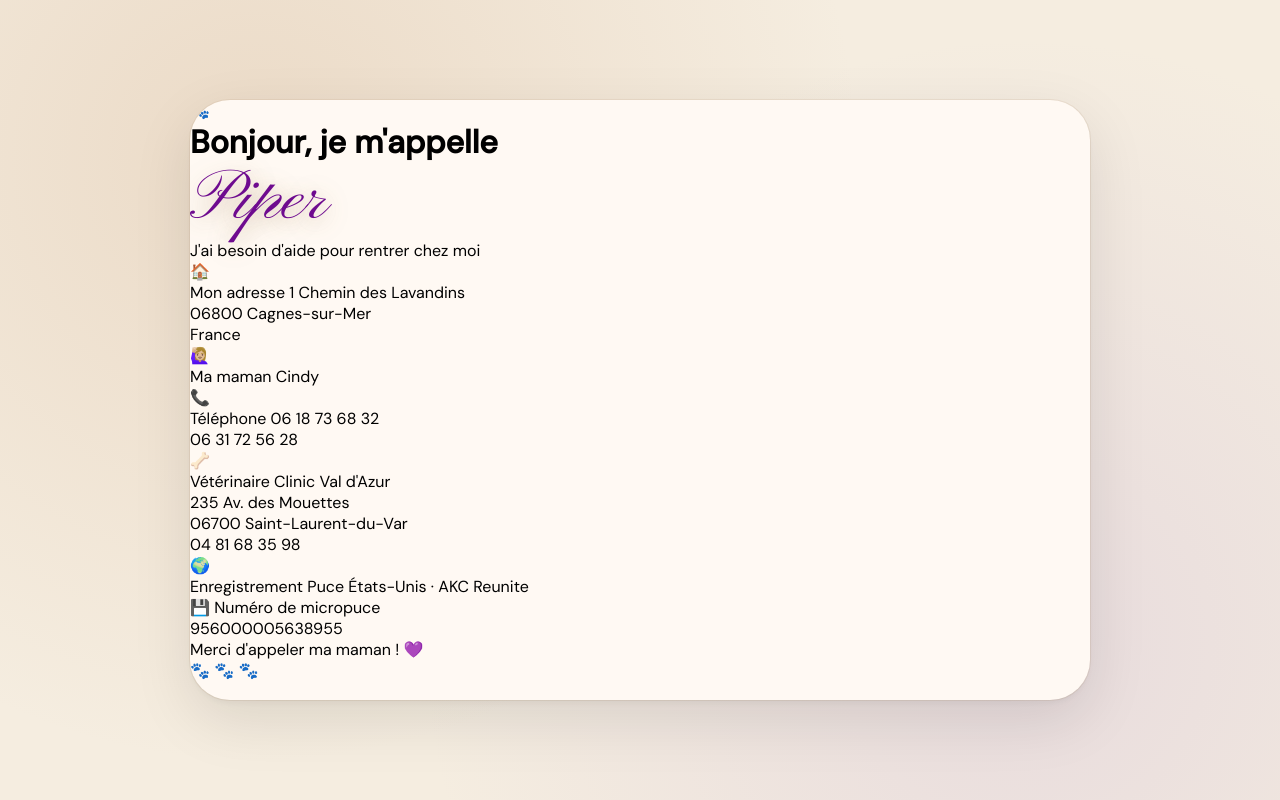
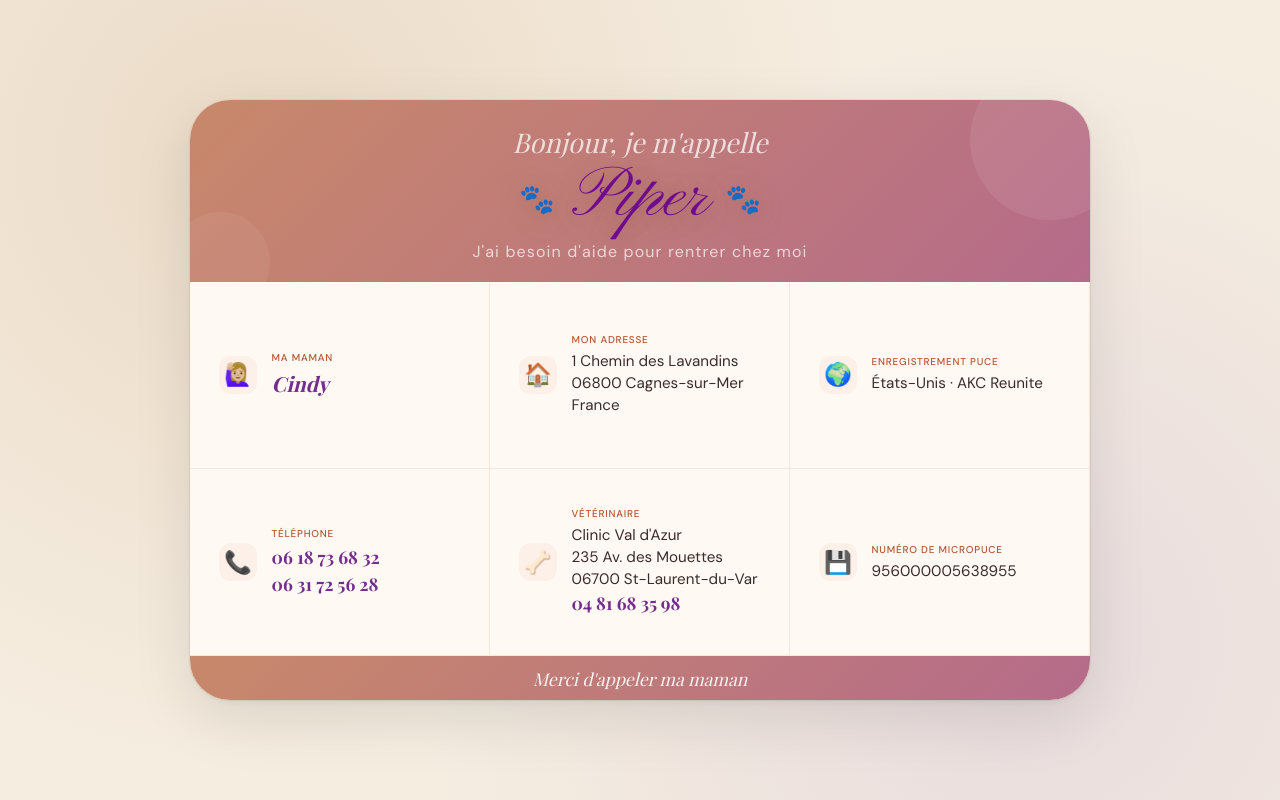
Before and after one commit to cindyMendes/piper, a plain HTML site: page index.html in a window 1280 px wide. Drawn offline with nearby package versions, Linux system fonts and the light colour scheme; a web font is replaced by a local one.

Commit message:
Refactor HTML structure for clarity and layout

```diff
--- a/index.html
+++ b/index.html
@@ -1,5 +1,6 @@
 <!DOCTYPE html>
 <html lang="fr">
+
 <head>
   <meta charset="UTF-8">
   <meta name="viewport" content="width=device-width, initial-scale=1.0">
@@ -9,72 +10,74 @@
   <link href="https://fonts.googleapis.com/css2?family=Playfair+Display:ital,wght@0,400;0,700;1,400&family=DM+Sans:wght@300;400;500&family=Pinyon+Script&display=swap" rel="stylesheet">
   <link rel="stylesheet" href="style.css">
 </head>
+
 <body>
   <div class="card">
-    <div class="header">
-      <span class="paw-emoji">🐾</span>
-      <h1>Bonjour, je m'appelle</h1>
-      <div class="name">Piper</div>
-      <p class="subtitle">J'ai besoin d'aide pour rentrer chez moi</p>
+
+    <div class="card-top">
+      <div class="intro">Bonjour, je m'appelle</div>
+      <div class="name"><span class="paw">🐾</span> Piper <span class="paw">🐾</span></div>
+      <div class="tagline">J'ai besoin d'aide pour rentrer chez moi</div>
     </div>
 
-    <div class="body">
-      <div class="info-block">
-        <div class="icon">🏠</div>
-        <div class="info-text">
-          <label>Mon adresse</label>
-          <span>1 Chemin des Lavandins<br></span>
-          <span>06800 Cagnes-sur-Mer<br></span>
-          <span>France</span>
+    <div class="card-grid">
+
+      <div class="cell">
+        <div class="cell-icon">🙋🏼‍♀️</div>
+        <div class="cell-body">
+          <div class="cell-label">Ma maman</div>
+          <div class="cell-value name-value">Cindy</div>
         </div>
       </div>
 
-      <div class="info-block">
-        <div class="icon">🙋🏼‍♀️</div>
-        <div class="info-text">
-          <label>Ma maman</label>
-          <span>Cindy</span>
+      <div class="cell">
+        <div class="cell-icon">📞</div>
+        <div class="cell-body">
+          <div class="cell-label">Téléphone</div>
+          <div class="cell-value phone">06 18 73 68 32</div>
+          <div class="cell-value phone">06 31 72 56 28</div>
         </div>
       </div>
 
-      <div class="info-block">
-        <div class="icon">📞</div>
-        <div class="info-text">
-          <label>Téléphone</label>
-          <span class="phone">06 18 73 68 32<br></span>
-          <span class="phone">06 31 72 56 28</span>
+      <div class="cell">
+        <div class="cell-icon">🏠</div>
+        <div class="cell-body">
+          <div class="cell-label">Mon adresse</div>
+          <div class="cell-value">1 Chemin des Lavandins<br>06800 Cagnes-sur-Mer<br>France</div>
         </div>
       </div>
 
-      <div class="info-block">
-        <div class="icon">🦴</div>
-        <div class="info-text">
-          <label>Vétérinaire</label>
-          <span>Clinic Val d'Azur<br></span>
-          <span>235 Av. des Mouettes<br></span>
-          <span>06700 Saint-Laurent-du-Var<br></span>
-          <span class="phone">04 81 68 35 98</span>
+      <div class="cell">
+        <div class="cell-icon">🦴</div>
+        <div class="cell-body">
+          <div class="cell-label">Vétérinaire</div>
+          <div class="cell-value">Clinic Val d'Azur<br>235 Av. des Mouettes<br>06700 St-Laurent-du-Var</div>
+          <div class="cell-value phone">04 81 68 35 98</div>
         </div>
       </div>
 
-      <div class="info-block">
-        <div class="icon">🌍</div>
-        <div class="info-text">
-          <label>Enregistrement Puce</label>
-          <span>États-Unis · AKC Reunite</span>
+      <div class="cell">
+        <div class="cell-icon">🌍</div>
+        <div class="cell-body">
+          <div class="cell-label">Enregistrement puce</div>
+          <div class="cell-value">États-Unis · AKC Reunite</div>
         </div>
       </div>
 
-      <div class="chip-box">
-        <label>💾 Numéro de micropuce</label>
-        <div class="chip-number">956000005638955</div>
+      <div class="cell">
+        <div class="cell-icon">💾</div>
+        <div class="cell-body">
+          <div class="cell-label">Numéro de micropuce</div>
+          <div class="cell-value">956000005638955</div>
+        </div>
       </div>
+
     </div>
 
-    <div class="footer">
-      <p>Merci d'appeler ma maman ! 💜</p>
-      <div class="paws-row">🐾 🐾 🐾</div>
+    <div class="card-bottom">
+      Merci d'appeler ma maman
     </div>
+
   </div>
 </body>
 </html>
```
